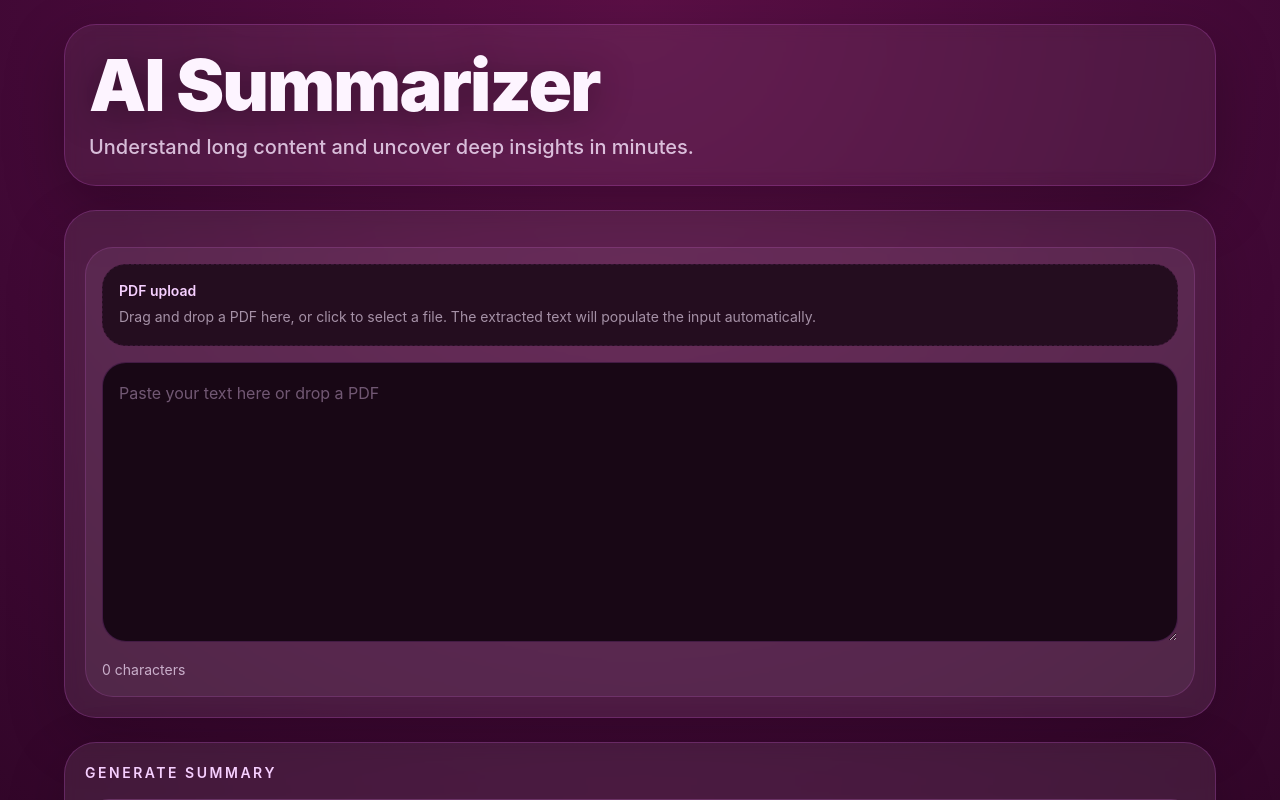
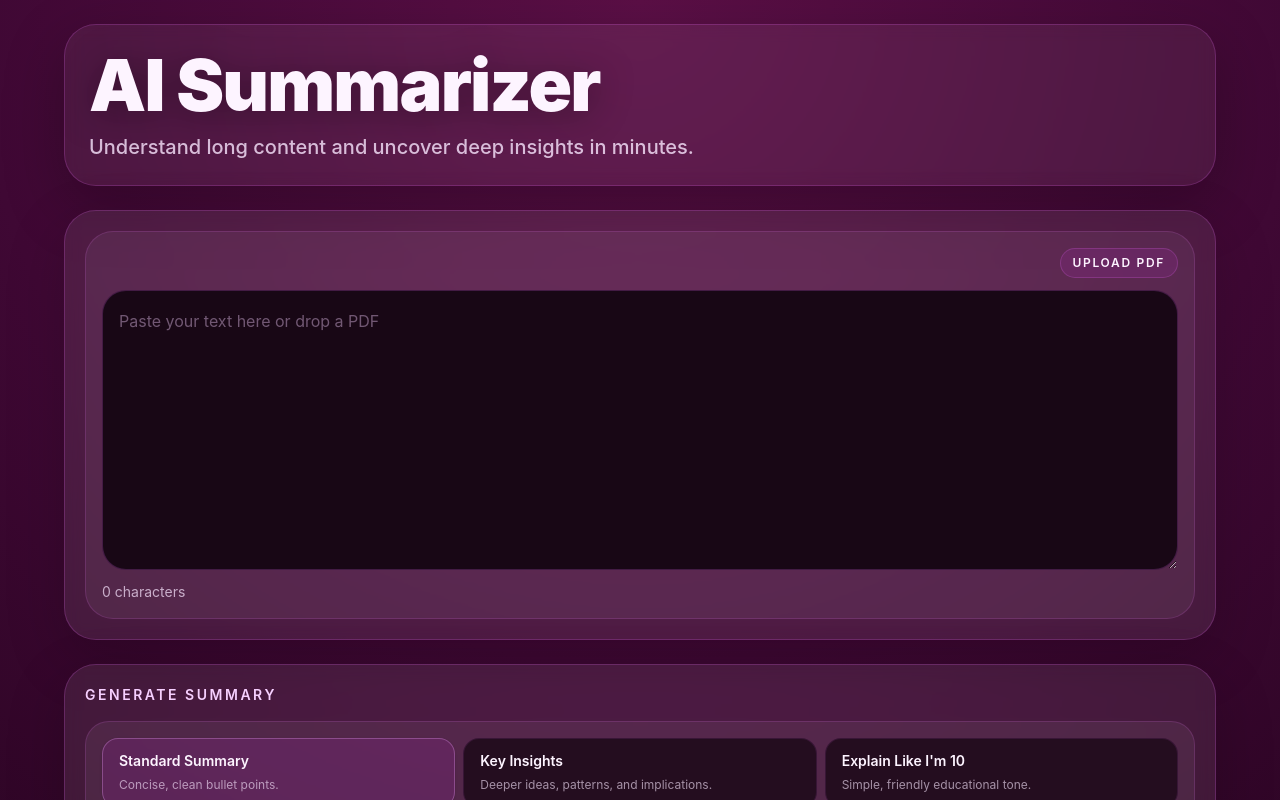
Before and after one commit to reolaccc/ai-summarizer, a React (Vite) app: page / in a window 1280 px wide. Shown: the top 800 px of the page. Built offline with nearby package versions, Linux system fonts and the light colour scheme.

Commit message:
Merge PDF upload into input

```diff
--- a/src/App.tsx
+++ b/src/App.tsx
@@ -1,5 +1,4 @@
-import { useMemo, useState, type FormEvent } from "react";
-import { FileDropzone } from "./components/FileDropzone";
+import { useMemo, useRef, useState, type ChangeEvent, type FormEvent } from "react";
 import { SummaryCard } from "./components/ResultCards";
 import { SummaryModeSelector } from "./components/SummaryModeSelector";
 import {
@@ -42,11 +41,13 @@ export default function App() {
   const [isGenerating, setIsGenerating] = useState(false);
   const [isPdfProcessing, setIsPdfProcessing] = useState(false);
   const [pdfFileName, setPdfFileName] = useState<string | null>(null);
+  const [isInputDragActive, setIsInputDragActive] = useState(false);
   const [error, setError] = useState<string | null>(null);
   const [summary, setSummary] = useState<SummaryResponse | null>(null);
   const [chatInput, setChatInput] = useState("");
   const [chatMessages, setChatMessages] = useState<ChatMessage[]>([]);
   const [isSendingChat, setIsSendingChat] = useState(false);
+  const fileInputRef = useRef<HTMLInputElement | null>(null);
 
   const selectedMode = getSummaryMode(summaryMode);
   const usageEstimate = useMemo(() => getUsageEstimate(inputValue, summaryMode), [inputValue, summaryMode]);
@@ -82,6 +83,20 @@ export default function App() {
     } finally {
       setIsPdfProcessing(false);
     }
+  }
+
+  function openPdfPicker() {
+    fileInputRef.current?.click();
+  }
+
+  async function handleSelectedPdf(event: ChangeEvent<HTMLInputElement>) {
+    const file = event.target.files?.[0];
+
+    if (file) {
+      await handlePdfFileSelected(file);
+    }
+
+    event.target.value = "";
   }
 
   async function handleGenerateSummary() {
@@ -265,8 +280,35 @@ export default function App() {
         </header>
 
         <section className="rounded-[2rem] border border-fuchsia-400/20 bg-white/8 p-5 shadow-[0_20px_60px_rgba(0,0,0,0.18)] backdrop-blur">
-          <div className="flex flex-col gap-4">
-            <div className="flex flex-col gap-2 sm:flex-row sm:items-end sm:justify-between">
+          <div
+            className={`rounded-[1.75rem] border p-4 transition ${
+              isInputDragActive ? "border-fuchsia-300/35 bg-fuchsia-500/12" : "border-fuchsia-400/15 bg-white/6"
+            }`}
+            onDragOver={(event) => {
+              event.preventDefault();
+              setIsInputDragActive(true);
+            }}
+            onDragLeave={() => setIsInputDragActive(false)}
+            onDrop={async (event) => {
+              event.preventDefault();
+              setIsInputDragActive(false);
+
+              const file = event.dataTransfer.files[0];
+              if (file) {
+                await handlePdfFileSelected(file);
+              }
+            }}
+          >
+            <input
+              ref={fileInputRef}
+              type="file"
+              accept="application/pdf"
+              className="hidden"
+              onChange={handleSelectedPdf}
+            />
+
+            <div className="flex flex-col gap-3">
+              <div className="flex flex-wrap items-center justify-between gap-3">
                 <div className="inline-flex flex-wrap gap-2">
                   {sourceLabel ? (
                     <span className="inline-flex rounded-full border border-fuchsia-400/20 bg-fuchsia-500/10 px-3 py-1 text-xs font-medium text-fuchsia-100">
@@ -279,14 +321,14 @@ export default function App() {
                     </span>
                   ) : null}
                 </div>
+                <button
+                  type="button"
+                  onClick={openPdfPicker}
+                  className="rounded-full border border-fuchsia-400/20 bg-fuchsia-500/10 px-3 py-1.5 text-xs font-semibold uppercase tracking-[0.14em] text-fuchsia-50 transition hover:bg-fuchsia-500/20"
+                >
+                  Upload PDF
+                </button>
               </div>
-
-            <div className="rounded-[1.75rem] border border-fuchsia-400/15 bg-white/6 p-4">
-              <FileDropzone
-                onPdfFileSelected={handlePdfFileSelected}
-                isProcessing={isPdfProcessing}
-                fileName={pdfFileName}
-              />
 
               <textarea
                 value={inputValue}
@@ -295,10 +337,10 @@ export default function App() {
                   setError(null);
                 }}
                 placeholder="Paste your text here or drop a PDF"
-                className="mt-4 min-h-[280px] w-full resize-y rounded-[1.5rem] border border-fuchsia-400/20 bg-[#180715] px-4 py-4 text-base leading-7 text-fuchsia-50 outline-none transition placeholder:text-fuchsia-200/40 focus:border-fuchsia-300 focus:ring-4 focus:ring-fuchsia-500/20"
+                className="min-h-[280px] w-full resize-y rounded-[1.5rem] border border-fuchsia-400/20 bg-[#180715] px-4 py-4 text-base leading-7 text-fuchsia-50 outline-none transition placeholder:text-fuchsia-200/40 focus:border-fuchsia-300 focus:ring-4 focus:ring-fuchsia-500/20"
               />
 
-              <div className="mt-3 flex flex-wrap items-center justify-between gap-3 text-sm text-fuchsia-100/70">
+              <div className="flex flex-wrap items-center justify-between gap-3 text-sm text-fuchsia-100/70">
                 <span>{inputValue.trim().length.toLocaleString()} characters</span>
                 {isPdfProcessing ? <span>Processing PDF...</span> : null}
               </div>
@@ -385,7 +427,7 @@ export default function App() {
               <button
                 type="submit"
                 disabled={isSendingChat || !hasSummary}
-                className="inline-flex items-center justify-center rounded-2xl border border-fuchsia-300/20 bg-fuchsia-500/10 px-5 py-3 text-sm font-semibold text-fuchsia-100 transition hover:bg-fuchsia-500/20 disabled:cursor-not-allowed disabled:border-slate-200 disabled:bg-slate-700 disabled:text-slate-400"
+                className="inline-flex items-center justify-center rounded-2xl bg-gradient-to-r from-fuchsia-500 via-pink-500 to-rose-400 px-5 py-3 text-sm font-semibold text-white shadow-[0_10px_24px_rgba(236,72,153,0.35)] transition hover:from-fuchsia-400 hover:via-pink-400 hover:to-rose-300 disabled:cursor-not-allowed disabled:bg-slate-500"
               >
                 {isSendingChat ? "Thinking..." : "Send Question"}
               </button>
```
Lines whose indentation alone changed are shown as unchanged.
